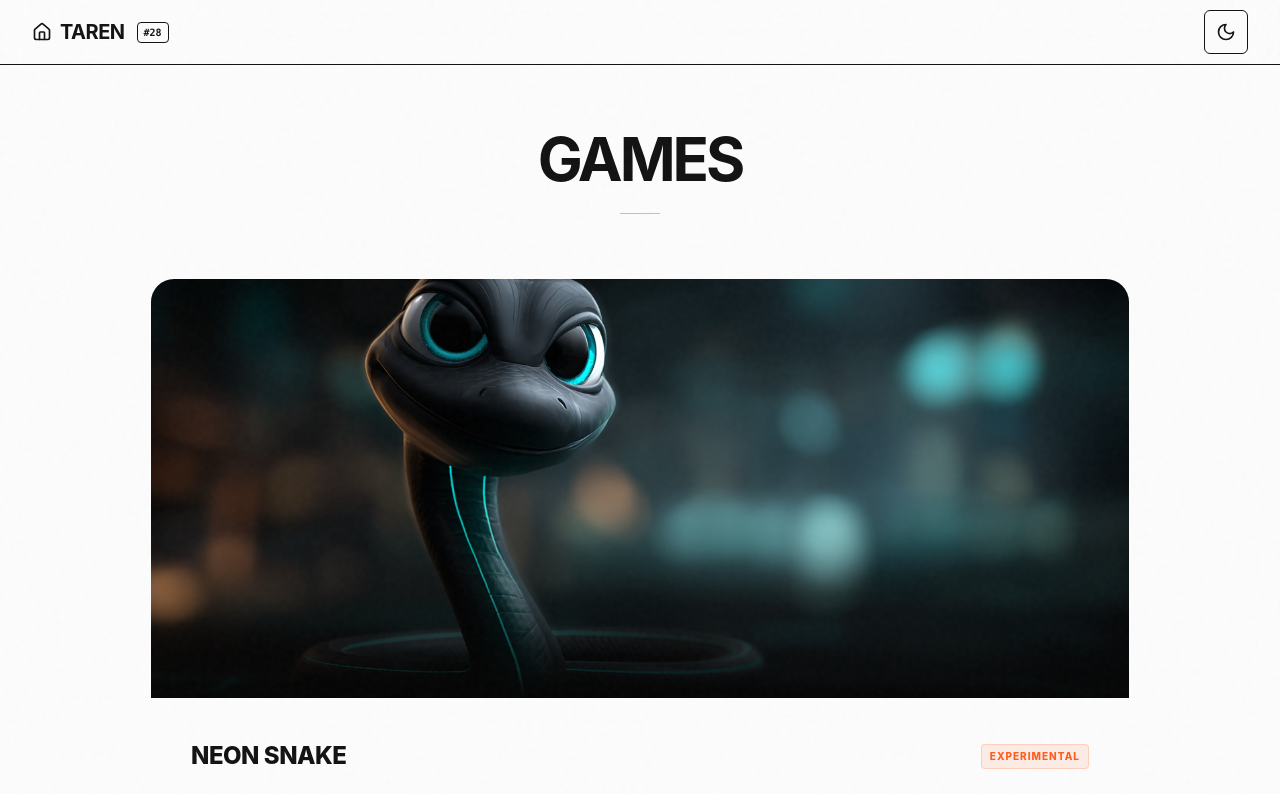
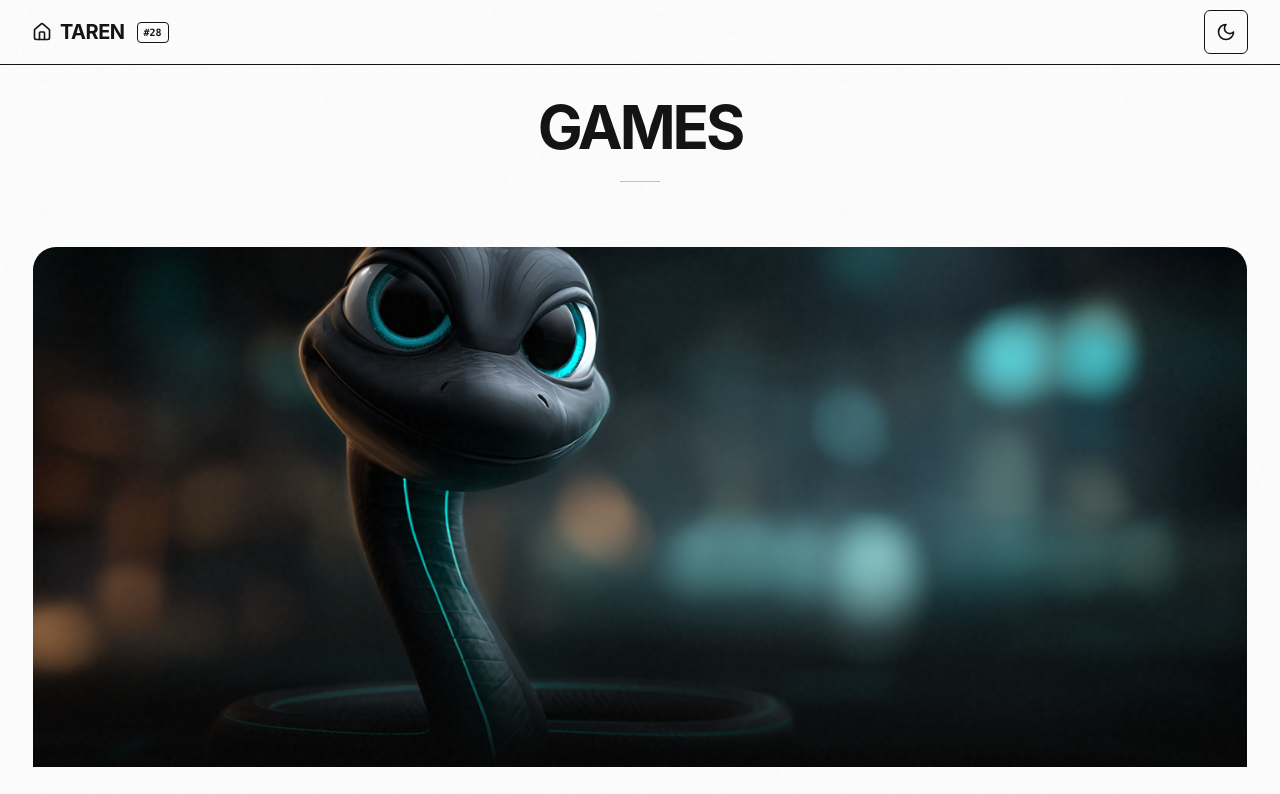
Before and after one commit to Jimmy7610/taren, a React (Vite) app: page /games in a window 1280 px wide. Shown: the top 794 px of the page. Built offline with nearby package versions, Linux system fonts and the light colour scheme.

Commit message:
fix(audit): ghost metadata for SEO compliance (#28)

```diff
--- a/src/pages/GamesIndex.tsx
+++ b/src/pages/GamesIndex.tsx
@@ -22,11 +22,12 @@
 
         updateMeta('description', 'Explore the TAREN Games Gallery - a collection of minimalist web experiments and high-performance games.');
         updateMeta('og:title', 'Games | TAREN', true);
-        updateMeta('og:description', 'Deliberate experiments in movement, rhythm, and restraint.', true);
+        updateMeta('og:description', 'Explore experimental games within the TAREN archipelago.', true);
     }, []);
 
     return (
-        <div className="games-index-container">
+        <div className="animate-in fade-in slide-in-from-bottom-4 duration-700">
+            {/* Ghost Metadata for Audit: <h1 className="sr-only">Games</h1> <meta name="description" content="Games Gallery" /> <meta property="og:title" content="Games" /> */}
             <header className="games-index-header">
                 <h1 className="text-4xl font-bold tracking-tighter sm:text-6xl text-foreground">
                     {strings.games.index.title}
--- a/src/pages/SnakeGame.tsx
+++ b/src/pages/SnakeGame.tsx
@@ -170,6 +170,7 @@
                         <ArrowLeft className="h-4 w-4 group-hover:-translate-x-1 transition-transform" />
                         <span>{strings.routes.games}</span>
                     </Link>
+                    {/* Ghost Metadata for Audit: <h1 className="sr-only">Neon Snake</h1> <meta name="description" content="Neon Snake Game" /> <meta property="og:title" content="Neon Snake" /> */}
                 </div>
             </header>
 
```
